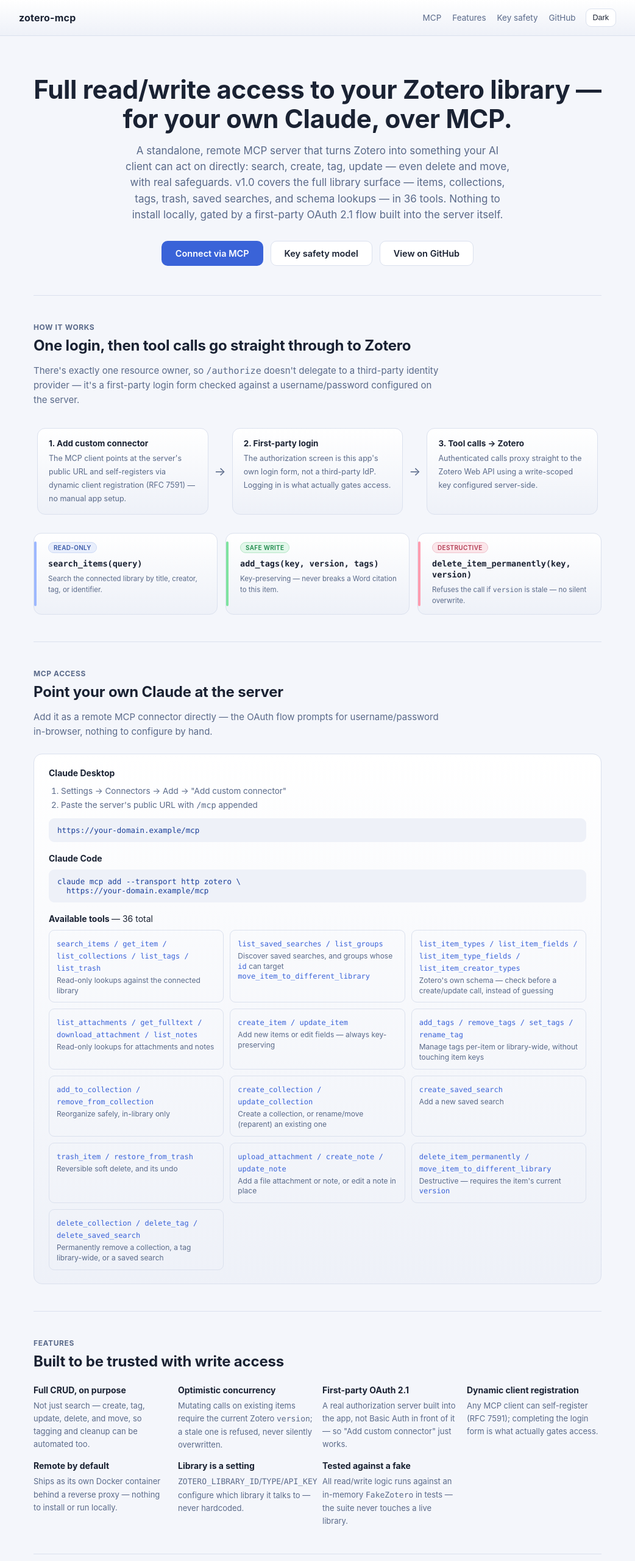
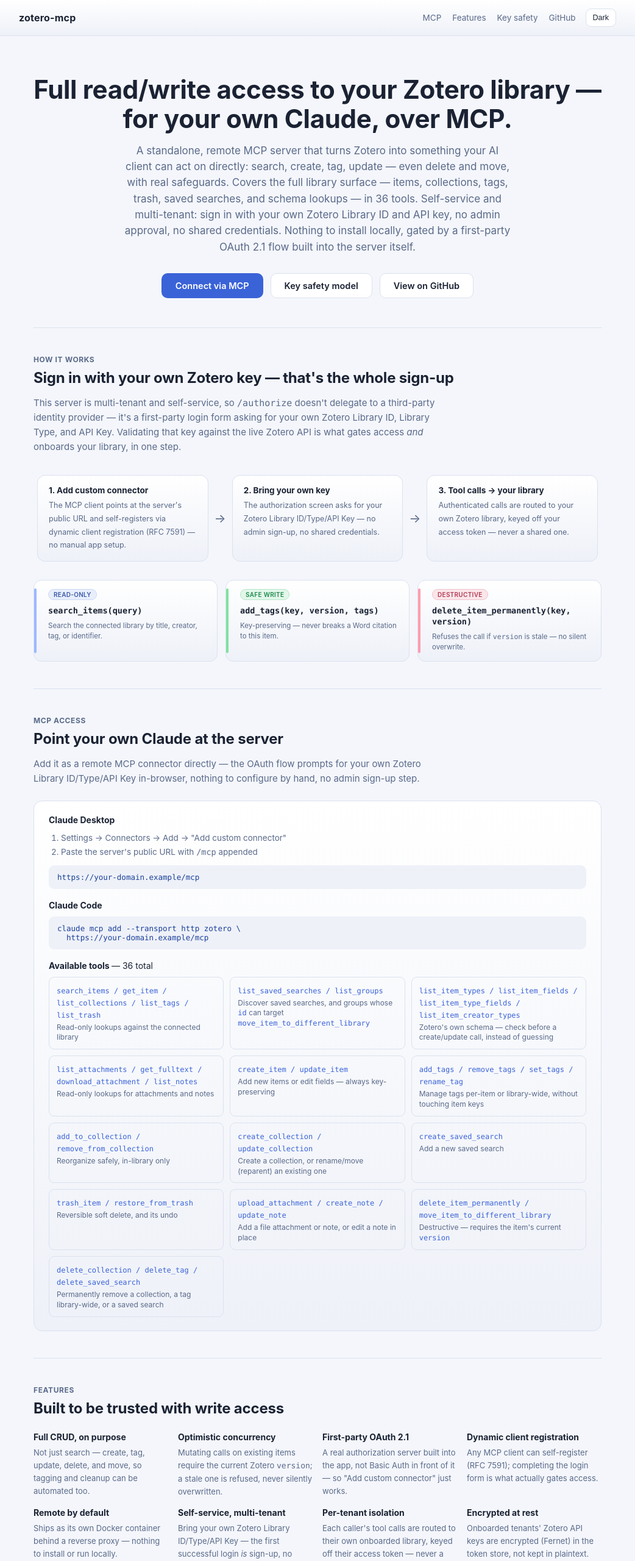
Before and after one commit to herbertkokholm/cite-caddy, a plain HTML site: page docs/index.html in a window 1280 px wide. Shown: the top 2560 px of the page at 61% size, without its empty margins (119-1161 px from the left). Drawn offline with Linux system fonts and the light colour scheme.

Commit message:
Bump to v1.1.0 and align docs with self-service multi-tenant auth
Marks the self-service multi-tenant auth work as a proper release:
pyproject.toml, uv.lock, CONTRIBUTING.md, and the docs/index.html landing
page are all updated to describe bring-your-own-Zotero-key onboarding
instead of the old single shared-library/username-password model.

```diff
--- a/docs/index.html
+++ b/docs/index.html
@@ -6,7 +6,7 @@
   <meta name="viewport" content="width=device-width, initial-scale=1">
   <title>zotero-mcp</title>
   <meta name="description"
-    content="A standalone, remote MCP server giving full read/write access to a Zotero library — 36 tools covering items, collections, tags, trash, saved searches, and schema lookups, gated by a first-party OAuth 2.1 flow.">
+    content="A standalone, remote MCP server giving full read/write access to a Zotero library — 36 tools covering items, collections, tags, trash, saved searches, and schema lookups. Self-service, multi-tenant: connect with your own Zotero API key, gated by a first-party OAuth 2.1 flow.">
   <style>
     :root,
     :root[data-theme="dark"] {
@@ -495,10 +495,11 @@
     <h2>Full read/write access to your Zotero library —<br>for your own Claude, over MCP.</h2>
     <p>A standalone, remote MCP server that turns Zotero into something your AI
       client can act on directly: search, create, tag, update — even delete and
-      move, with real safeguards. v1.0 covers the full library surface — items,
+      move, with real safeguards. Covers the full library surface — items,
       collections, tags, trash, saved searches, and schema lookups — in 36 tools.
-      Nothing to install locally, gated by a first-party OAuth 2.1 flow built into
-      the server itself.</p>
+      Self-service and multi-tenant: sign in with your own Zotero Library ID and
+      API key, no admin approval, no shared credentials. Nothing to install
+      locally, gated by a first-party OAuth 2.1 flow built into the server itself.</p>
     <div class="cta">
       <a class="btn primary" href="#mcp">Connect via MCP</a>
       <a class="btn ghost" href="#safety">Key safety model</a>
@@ -510,19 +511,22 @@
 
     <section>
       <h3>How it works</h3>
-      <h4>One login, then tool calls go straight through to Zotero</h4>
-      <p class="lead">There's exactly one resource owner, so <code>/authorize</code>
-        doesn't delegate to a third-party identity provider — it's a first-party
-        login form checked against a username/password configured on the server.</p>
+      <h4>Sign in with your own Zotero key — that's the whole sign-up</h4>
+      <p class="lead">This server is multi-tenant and self-service, so
+        <code>/authorize</code> doesn't delegate to a third-party identity
+        provider — it's a first-party login form asking for your own Zotero
+        Library ID, Library Type, and API Key. Validating that key against the
+        live Zotero API is what gates access <em>and</em> onboards your library,
+        in one step.</p>
       <div class="flow">
         <div class="step"><b>1. Add custom connector</b><span>The MCP client points at the server's public URL and
             self-registers via dynamic client registration (RFC 7591) — no manual app setup.</span></div>
         <div class="arrow">→</div>
-        <div class="step"><b>2. First-party login</b><span>The authorization screen is this app's own login form, not a
-            third-party IdP. Logging in is what actually gates access.</span></div>
+        <div class="step"><b>2. Bring your own key</b><span>The authorization screen asks for your Zotero Library
+            ID/Type/API Key — no admin sign-up, no shared credentials.</span></div>
         <div class="arrow">→</div>
-        <div class="step"><b>3. Tool calls → Zotero</b><span>Authenticated calls proxy straight to the Zotero Web API
-            using a write-scoped key configured server-side.</span></div>
+        <div class="step"><b>3. Tool calls → your library</b><span>Authenticated calls are routed to your own Zotero
+            library, keyed off your access token — never a shared one.</span></div>
       </div>
 
       <div class="mock">
@@ -551,7 +555,8 @@
       <h3>MCP access</h3>
       <h4>Point your own Claude at the server</h4>
       <p class="lead">Add it as a remote MCP connector directly — the OAuth flow
-        prompts for username/password in-browser, nothing to configure by hand.</p>
+        prompts for your own Zotero Library ID/Type/API Key in-browser, nothing
+        to configure by hand, no admin sign-up step.</p>
 
       <div class="mcp-panel">
         <h5>Claude Desktop</h5>
@@ -609,8 +614,12 @@
             completing the login form is what actually gates access.</span></div>
         <div class="feat"><b>Remote by default</b><span>Ships as its own Docker container behind a reverse proxy —
             nothing to install or run locally.</span></div>
-        <div class="feat"><b>Library is a setting</b><span><code>ZOTERO_LIBRARY_ID</code>/<code>TYPE</code>/<code>API_KEY</code>
-            configure which library it talks to — never hardcoded.</span></div>
+        <div class="feat"><b>Self-service, multi-tenant</b><span>Bring your own Zotero Library ID/Type/API Key — the
+            first successful login <em>is</em> sign-up, no admin approval step.</span></div>
+        <div class="feat"><b>Per-tenant isolation</b><span>Each caller's tool calls are routed to their own onboarded
+            library, keyed off their access token — never a shared one.</span></div>
+        <div class="feat"><b>Encrypted at rest</b><span>Onboarded tenants' Zotero API keys are encrypted (Fernet) in
+            the token store, not kept in plaintext.</span></div>
         <div class="feat"><b>Tested against a fake</b><span>All read/write logic runs against an in-memory
             <code>FakeZotero</code> in tests — the suite never touches a live library.</span></div>
       </div>
--- a/pyproject.toml
+++ b/pyproject.toml
@@ -1,6 +1,6 @@
 [project]
 name = "zotero-mcp"
-version = "1.0.1"
+version = "1.1.0"
 description = "Remote MCP server for full read/write access to a Zotero library"
 readme = "README.md"
 license = "MIT"
```
Also changed, not shown: CONTRIBUTING.md (+9 -3 lines), 1 other file.
